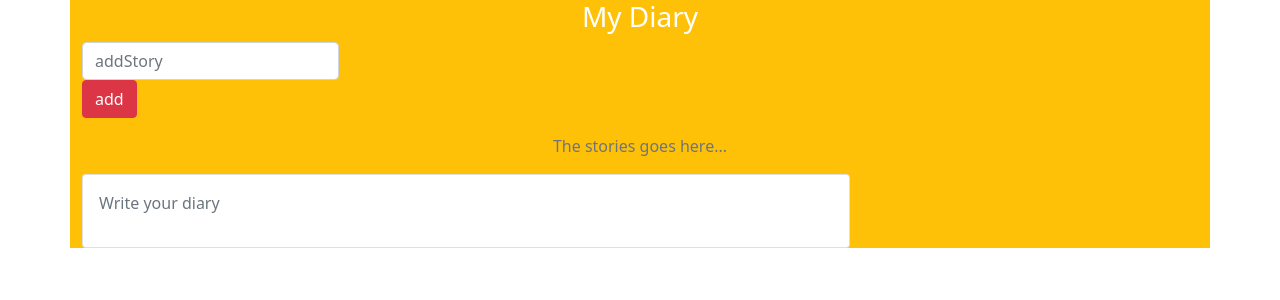
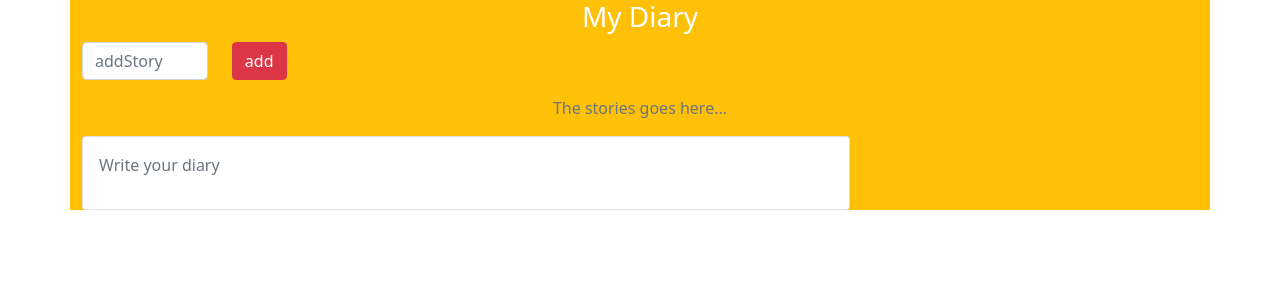
Before and after one commit to jenniekibiri/React-Typescript, a React (Create React App) app: page / in a window 1280 px wide. Shown: the top 300 px of the page. Built offline with nearby package versions, Linux system fonts and the light colour scheme; the HTML template or start-up script is replaced by a standard one; a web font is replaced by a local one.

Commit message:
clean the ui

```diff
--- a/src/App.tsx
+++ b/src/App.tsx
@@ -26,10 +26,9 @@ export class App extends Component<{}, IState> {
   stories.push({story:story})
   this.setState({
     stories,
-    loaded:true
+    loaded:true,
+    story:""
   })
-
-
 
   }
 
@@ -46,7 +45,8 @@ export class App extends Component<{}, IState> {
         <div className="input-group mb-3">
 
           <form onSubmit={this.handleSubmit} >
-           <input
+            <div className="row">
+              <div className="col-md-5">  <input
             type="text"
             className="form-control"
             placeholder="addStory"
@@ -55,13 +55,17 @@ export class App extends Component<{}, IState> {
             onChange={this.handleChange}
             value={this.state.story}
             aria-describedby="basic-addon1"
-          />
-          <input
+          /></div>
+              <div className="col-md-5">  <input
             type="submit"
             className="btn btn-danger"
             value="add"
 
-          />
+          /></div>
+
+
+            </div>
+
 
 
           </form>
@@ -77,7 +81,7 @@ export class App extends Component<{}, IState> {
  this.state.stories.map((story,i)=>{
 
     return(
-       <div className="card " key={i}  style={{ width: "48rem" }}>
+       <div className="card  mb-2" key={i}  style={{ width: "48rem" }}>
           <div className="card-body ">
             <p className="text-muted">
              {story.story}
```
